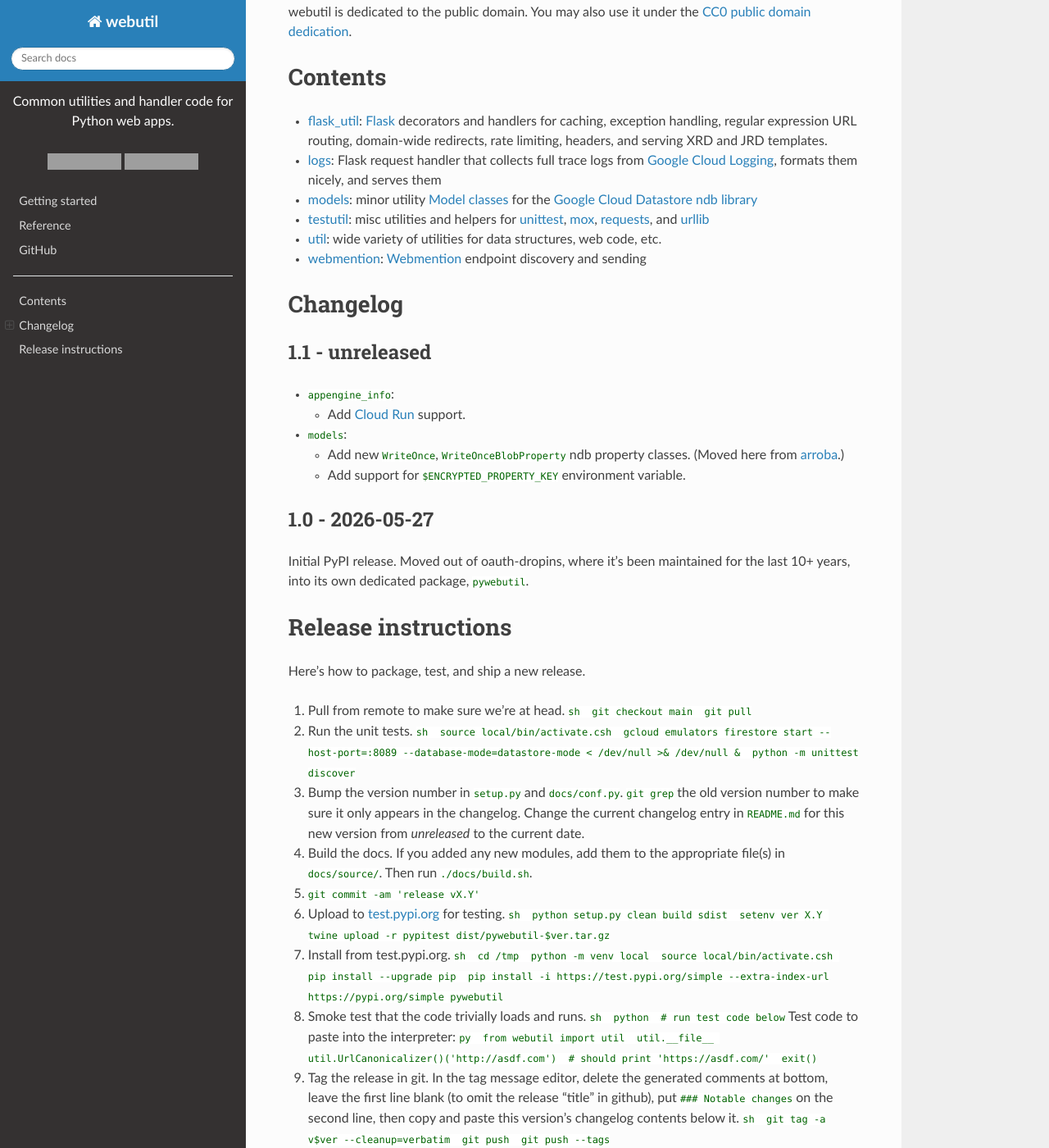
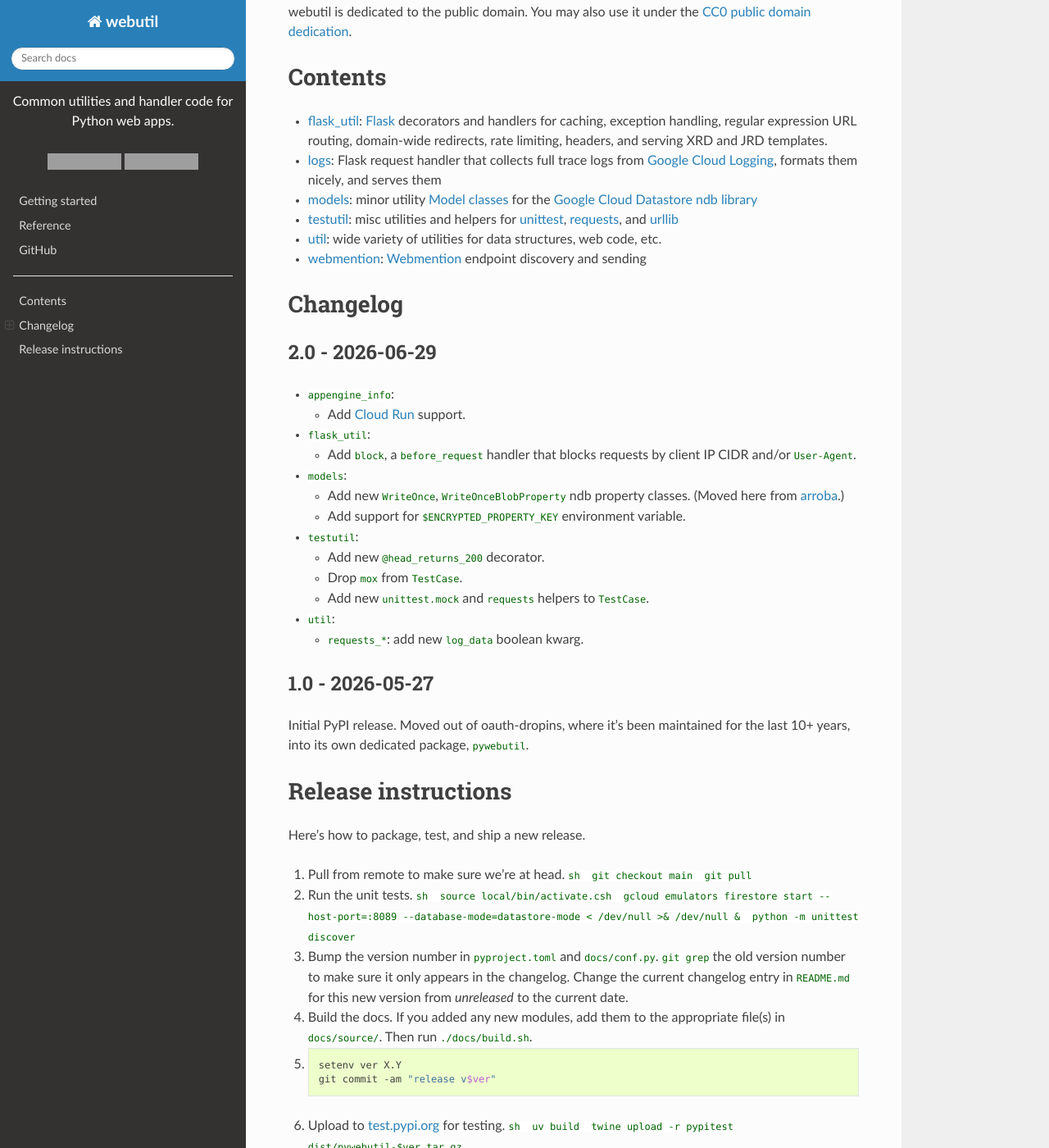
Before and after one commit to snarfed/webutil, a Sphinx documentation site: the page built from docs/index.rst, in a window 1280 px wide and 1400 px high, scrolled down 278 px. Shown: the whole window at 82% size. Built offline with Sphinx 7.4.7 and the Read the Docs theme 3.1.0, drawn with Linux system fonts in a browser that asks for light colours; grey boxes are pictures that could not be loaded.

```diff
--- a/docs/conf.py
+++ b/docs/conf.py
@@ -26,7 +26,7 @@ sys.path.insert(0, os.path.abspath('..'))
 
 # -- General configuration ------------------------------------------------
 
-# [We specify Sphinx version with the docs extra in requirements.txt, and tell
+# [We specify Sphinx version with the docs extra in pyproject.toml, and tell
 # RTD to use it in .readthedocs.yaml. We *don't* use this, which doesn't
 # actually tell RTD to use this version, it just fails if it doesn't match.]
 # If your documentation needs a minimal Sphinx version, state it here.
@@ -97,9 +97,9 @@ author = 'Ryan Barrett'
 # built documents.
 #
 # The short X.Y version.
-version = '1.0'
+version = '2.0'
 # The full version, including alpha/beta/rc tags.
-release = '1.0'
+release = '2.0'
 
 # The language for content autogenerated by Sphinx. Refer to documentation
 # for a list of supported languages.
--- a/docs/index.rst
+++ b/docs/index.rst
@@ -44,12 +43,17 @@ Contents
 Changelog
 ---------
 
-1.1 - unreleased
+2.0 - 2026-06-29
 ~~~~~~~~~~~~~~~~
 
 - ``appengine_info``:
 
   - Add `Cloud Run <https://docs.cloud.google.com/run/docs/>`__ support.
+
+- ``flask_util``:
+
+  - Add ``block``, a ``before_request`` handler that blocks requests by
+    client IP CIDR and/or ``User-Agent``.
 
 - ``models``:
 
@@ -57,6 +61,18 @@ Changelog
     classes. (Moved here from
     `arroba <https://github.com/snarfed/arroba/>`__.)
   - Add support for ``$ENCRYPTED_PROPERTY_KEY`` environment variable.
+
+- ``testutil``:
+
+  - Add new ``@head_returns_200`` decorator.
+  - Drop ``mox`` from ``TestCase``.
+  - Add new ``unittest.mock`` and ``requests`` helpers to ``TestCase``.
+
+- ``util``:
+
+  - ``requests_*``: add new ``log_data`` boolean kwarg.
+
+.. _section-1:
 
 1.0 - 2026-05-27
 ~~~~~~~~~~~~~~~~
@@ -72,34 +88,49 @@ Here’s how to package, test, and ship a new release.
 
 1.  Pull from remote to make sure we’re at head.
     ``sh  git checkout main  git pull``
+
 2.  Run the unit tests.
     ``sh  source local/bin/activate.csh  gcloud emulators firestore start --host-port=:8089 --database-mode=datastore-mode < /dev/null >& /dev/null &  python -m unittest discover``
-3.  Bump the version number in ``setup.py`` and ``docs/conf.py``.
+
+3.  Bump the version number in ``pyproject.toml`` and ``docs/conf.py``.
     ``git grep`` the old version number to make sure it only appears in
     the changelog. Change the current changelog entry in ``README.md``
     for this new version from *unreleased* to the current date.
+
 4.  Build the docs. If you added any new modules, add them to the
     appropriate file(s) in ``docs/source/``. Then run
     ``./docs/build.sh``.
-5.  ``git commit -am 'release vX.Y'``
+
+5.
+
+    .. code:: sh
+
+       setenv ver X.Y
+       git commit -am "release v$ver"
+
 6.  Upload to `test.pypi.org <https://test.pypi.org/>`__ for testing.
-    ``sh  python setup.py clean build sdist  setenv ver X.Y  twine upload -r pypitest dist/pywebutil-$ver.tar.gz``
+    ``sh  uv build  twine upload -r pypitest dist/pywebutil-$ver.tar.gz``
+
 7.  Install from test.pypi.org.
     ``sh  cd /tmp  python -m venv local  source local/bin/activate.csh  pip install --upgrade pip  pip install -i https://test.pypi.org/simple --extra-index-url https://pypi.org/simple pywebutil``
+
 8.  Smoke test that the code trivially loads and runs.
     ``sh  python  # run test code below`` Test code to paste into the
     interpreter:
     ``py  from webutil import util  util.__file__  util.UrlCanonicalizer()('http://asdf.com')  # should print 'https://asdf.com/'  exit()``
+
 9.  Tag the release in git. In the tag message editor, delete the
     generated comments at bottom, leave the first line blank (to omit
     the release “title” in github), put ``### Notable changes`` on the
     second line, then copy and paste this version’s changelog contents
     below it.
     ``sh  git tag -a v$ver --cleanup=verbatim  git push  git push --tags``
+
 10. `Click here to draft a new release on
     GitHub. <https://github.com/snarfed/webutil/releases/new>`__ Enter
     ``vX.Y`` in the *Tag version* box. Leave *Release title* empty. Copy
     ``### Notable changes`` and the changelog contents into the
     description text box.
+
 11. Upload to `pypi.org <https://pypi.org/>`__!
     ``sh  twine upload dist/pywebutil-$ver.tar.gz``
```
Also changed, not shown: other parts of docs/index.rst (+0 -1 lines), README.md (+9 -5 lines), pyproject.toml (+1 -10 lines), 1 other file.
